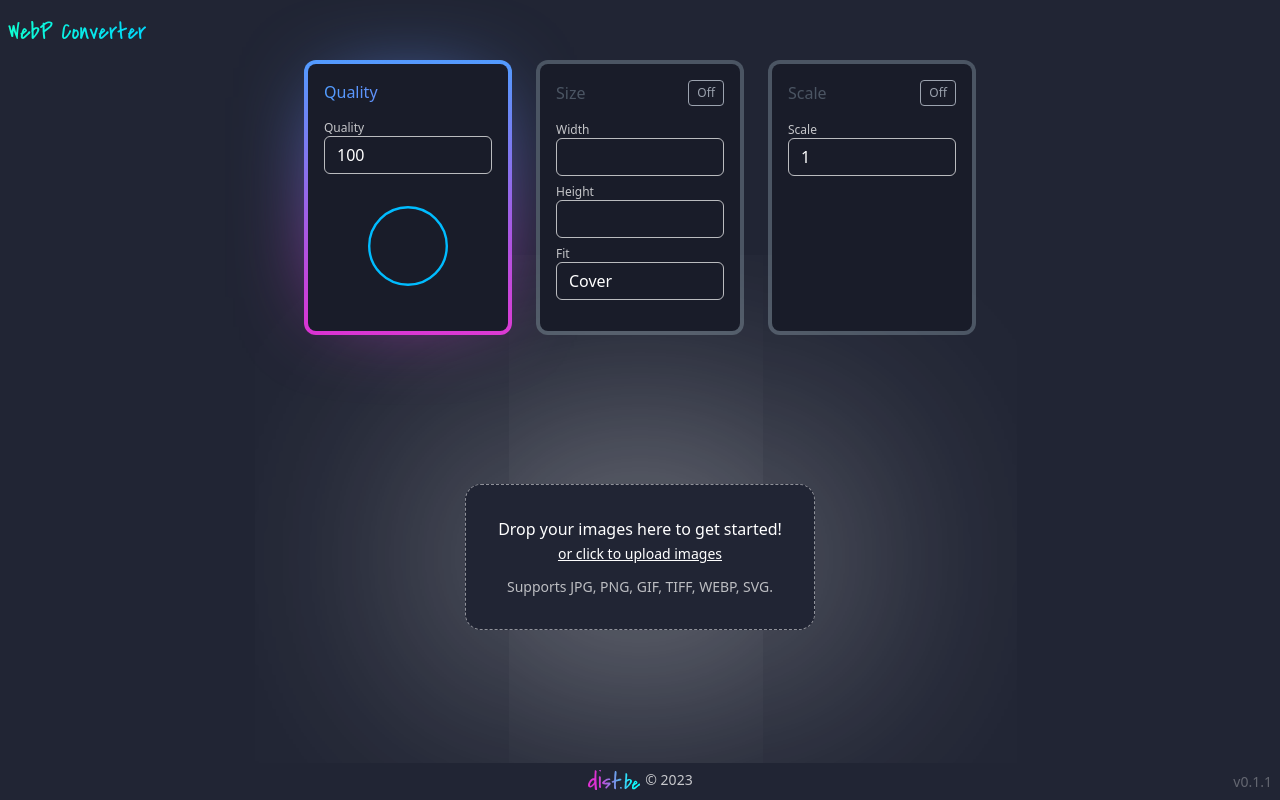
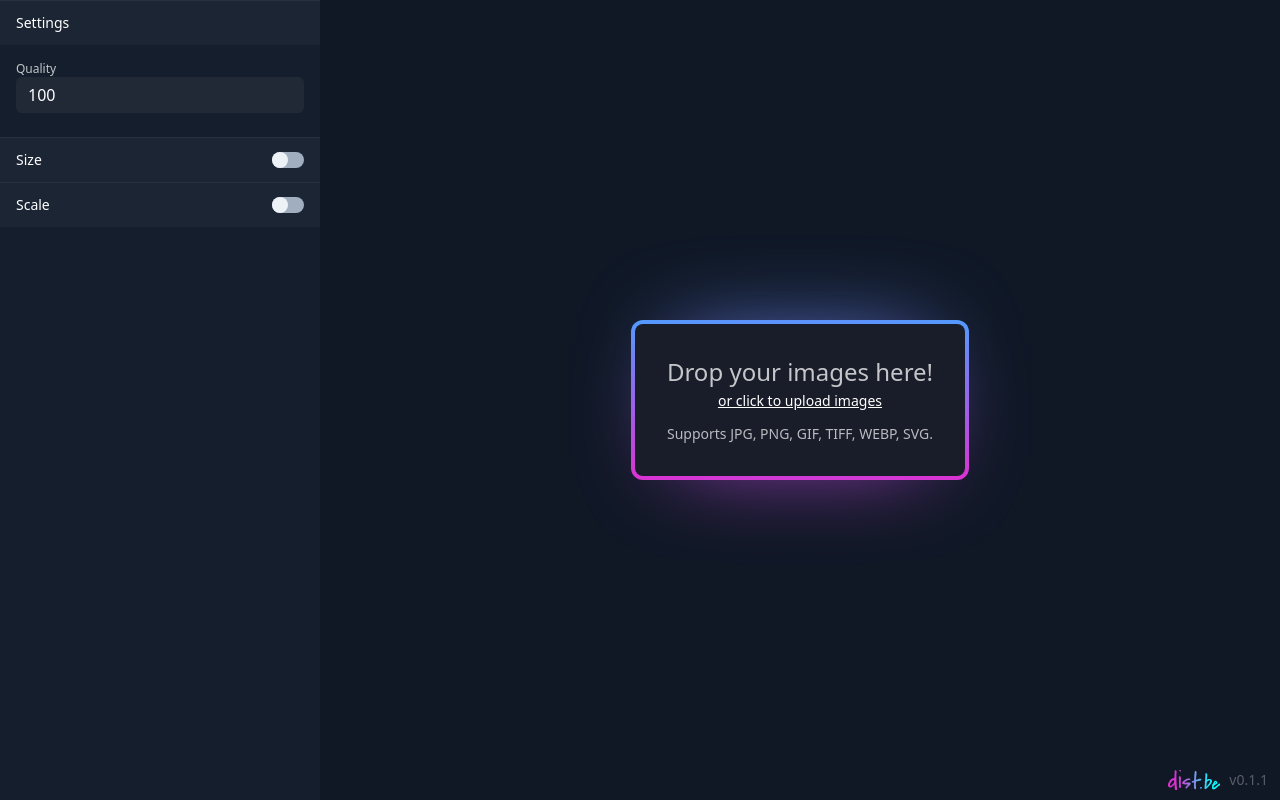
Before and after one commit to distbe/webp, a SvelteKit app: page / in a window 1280 px wide. Built offline with nearby package versions, Linux system fonts and the light colour scheme.

Commit message:
feat: redesign

```diff
--- a/src/assets/css/app.css
+++ b/src/assets/css/app.css
@@ -5,5 +5,5 @@
 @tailwind utilities;
 
 body {
-  background: #212534;
+  @apply bg-[#101826];
 }
--- a/src/components/Card.svelte
+++ b/src/components/Card.svelte
@@ -1,157 +1,35 @@
 <script lang="ts">
+  import InputSwitch from './InputSwitch.svelte';
+
   export let disabled = false;
   export let on = false;
   export let title: string;
-  export let color = 1;
-
-  function toggle() {
-    if (disabled) {
-      return;
-    }
-    on = !on;
-  }
 </script>
 
-<div
-  class="card"
-  class:card--on={on}
-  class:card--off={!on}
-  class:card--color1={color === 1}
-  class:card--color2={color === 2}
-  class:card--color3={color === 3}
->
+<div class="card">
   <dvi class="card__header">
     <h3 class="card__title">{title}</h3>
     {#if !disabled}
-      <button class="card__toggle" on:click|preventDefault={toggle}>{on ? 'On' : 'Off'}</button>
+      <InputSwitch bind:value={on} />
     {/if}
   </dvi>
-  <div class="card__body">
-    <slot />
-  </div>
+  {#if on}
+    <div class="card__body">
+      <slot />
+    </div>
+  {/if}
 </div>
 
-<!--
-  ref. https://codepen.io/gayane-gasparyan/pen/jOmaBQK Card Blink
--->
 <style>
-  @property --rotate {
-    syntax: '<angle>';
-    initial-value: 0deg;
-    inherits: false;
+  .card {
   }
-
-  .card {
-    @apply relative block aspect-[3/4] w-[200px] p-4 space-y-4;
-    background: #191c29;
-    border-radius: 8px;
+  .card__header {
+    @apply flex items-center justify-between  px-4 py-3 bg-[#1B2533] border-t border-white border-opacity-5 select-none;
   }
-  .card::before {
-    @apply -inset-[4px];
-    content: '';
-    border-radius: 12px;
-    position: absolute;
-    z-index: -1;
+  .card__title {
+    @apply text-white text-sm;
   }
-
-  .card--on.card::before {
-    animation: rotate 5s linear infinite;
-  }
-  .card--color1.card--on.card::before {
-    background-image: linear-gradient(var(--rotate), #dd31d2, #519cff);
-  }
-  .card--color2.card--on.card::before {
-    background-image: linear-gradient(var(--rotate), #519cff, #00d5ff);
-  }
-  .card--color3.card--on.card::before {
-    background-image: linear-gradient(var(--rotate), #00d5ff, #0fffd3);
-  }
-
-  .card--off.card::before {
-    @apply bg-gray-600;
-  }
-
-  .card::after {
-    position: absolute;
-    content: '';
-    top: 0;
-    left: 0;
-    right: 0;
-    height: 100%;
-    z-index: -1;
-  }
-
-  .card--on.card::after {
-    transform: scale(0.75);
-    filter: blur(60px);
-    animation: rotate 5s linear infinite;
-  }
-
-  .card--color1.card--on.card::after {
-    background-image: linear-gradient(var(--rotate), #dd31d2, #519cff);
-  }
-
-  .card--color2.card--on.card::after {
-    background-image: linear-gradient(var(--rotate), #519cff, #00d5ff);
-  }
-
-  .card--color3.card--on.card::after {
-    background-image: linear-gradient(var(--rotate), #00d5ff #0fffd3);
-  }
-
-  .card__header {
-    @apply flex items-center justify-between;
-  }
-
-  .card__title {
-  }
-
-  .card--on .card__title {
-    color: transparent;
-    background-size: 1000px 100%;
-    animation: text 5s linear infinite;
-    background-clip: text;
-    -webkit-background-clip: text;
-  }
-  .card--color1.card--on .card__title {
-    background-image: linear-gradient(to left, #519cff, #dd31d2, #519cff);
-  }
-  .card--color2.card--on .card__title {
-    background-image: linear-gradient(to left, #00d5ff, #519cff, #00d5ff);
-  }
-  .card--color3.card--on .card__title {
-    background-image: linear-gradient(to left, #0fffd3, #00d5ff, #0fffd3);
-  }
-
-  .card--off .card__title {
-    @apply text-gray-600;
-  }
-
-  .card__toggle {
-    @apply border  rounded px-2 py-1 text-xs;
-  }
-  .card--on .card__toggle {
-    @apply border-green-400 text-green-400;
-  }
-  .card--off .card__toggle {
-    @apply border-gray-400 text-gray-400;
-  }
-
-  @keyframes text {
-    0% {
-      background-position-x: 0;
-    }
-    100% {
-      background-position-x: 1000px;
-    }
-  }
-
-  @keyframes rotate {
-    0% {
-      --rotate: 0deg;
-    }
-    100% {
-      --rotate: 360deg;
-    }
+  .card__body {
+    @apply p-4 pb-6 bg-[#151E2C];
   }
 </style>
--- a/src/components/InputGroup.svelte
+++ b/src/components/InputGroup.svelte
@@ -9,7 +9,7 @@
 
 <style>
   .input-group {
-    @apply w-full space-y-0.5;
+    @apply w-full space-y-1;
   }
   .input-group__label {
     @apply text-xs text-white text-opacity-75;
--- a/src/components/InputNumber.svelte
+++ b/src/components/InputNumber.svelte
@@ -24,7 +24,7 @@
 
 <style>
   .input-number {
-    @apply border border-white rounded-md w-full py-2 px-3 text-white leading-tight bg-transparent border-opacity-70 outline-none;
+    @apply rounded-md w-full py-2 px-3 text-white leading-tight bg-white bg-opacity-5 outline-none;
   }
   .input-number:focus {
     @apply ring-blue ring-2;
--- a/src/components/InputSelect.svelte
+++ b/src/components/InputSelect.svelte
@@ -25,7 +25,7 @@
 
 <style>
   .input-select {
-    @apply border border-white rounded-md w-full py-2 px-3 text-white leading-tight bg-transparent border-opacity-70 outline-none appearance-none;
+    @apply rounded-md w-full py-2 px-3 text-white leading-tight bg-white bg-opacity-5 outline-none appearance-none;
   }
   .input-select:focus {
     @apply ring-blue ring-2;
--- /dev/null
+++ b/src/components/InputSwitch.svelte
@@ -0,0 +1,27 @@
+<script lang="ts">
+  export let value: boolean = false;
+
+  function onClick() {
+    value = !value;
+  }
+</script>
+
+<div class="input-switch" on:click={onClick} class:input-switch--on={value}>
+  <div class="input-switch__control" />
+</div>
+
+<style>
+  .input-switch {
+    @apply w-8 h-4 bg-gray-500 rounded-full relative transition-colors cursor-pointer;
+  }
+  .input-switch__control {
+    @apply w-4 h-4 bg-gray-200 rounded-full absolute top-0 left-0 transition-transform;
+  }
+  .input-switch.input-switch--on {
+    @apply bg-blue;
+  }
+
+  .input-switch.input-switch--on .input-switch__control {
+    transform: translateX(100%);
+  }
+</style>
--- a/src/routes/+layout.svelte
+++ b/src/routes/+layout.svelte
@@ -1,53 +1,10 @@
 <script>
   import '$assets/css/app.css';
-  import logo from '$assets/images/logo.svg';
-  import { page } from '$app/stores';
-
-  const version = VERSION;
 </script>
 
-<div class="flex flex-col min-h-screen h-px">
-  <header class="sticky py-4 flex-none">
-    <div class="w-full container px-2 mx-auto flex justify-between">
-      <a href="/" class="brand">WebP Converter</a>
-    </div>
-  </header>
-
-  <main class="flex-1">
-    <slot />
-  </main>
-
-  <footer class="relative">
-    <div class="container mx-auto px-4 flex justify-center py-2">
-      <div class="flex items-center gap-x-1">
-        <a href="https://github.com/distbe" target="_blank" rel="noopener noreferrer"
-          ><img src={logo} alt="dist.be" class="w-[54px] h-[24px]" /></a
-        >
-        <div class="text-white font-light text-sm text-opacity-75">&copy; 2023</div>
-      </div>
-      <div class="absolute right-0 bottom-0 p-2 text-sm text-white text-opacity-30 select-none">
-        v{version}
-      </div>
-    </div>
-  </footer>
+<div class="min-h-screen h-px">
+  <slot />
 </div>
 
 <style>
-  .brand {
-    @apply text-2xl text-transparent;
-    font-family: 'Covered By Your Grace', cursive;
-    background-image: linear-gradient(to left, #519cff, #00d5ff, #0fffd3, #00d5ff, #519cff);
-    background-size: 600px 100%;
-    background-clip: text;
-    animation: text 10s linear infinite;
-  }
-
-  @keyframes text {
-    0% {
-      background-position-x: 0;
-    }
-    100% {
-      background-position-x: 600px;
-    }
-  }
 </style>
--- a/src/routes/+page.svelte
+++ b/src/routes/+page.svelte
@@ -11,6 +11,10 @@
   import { download } from '$lib/utils/blob';
   import { loadVips, resize, type Fit } from '$lib/utils/vips';
   import { svgToBlob } from '$lib/utils/svg';
+
+  import logo from '$assets/images/logo.svg';
+
+  const version = VERSION;
 
   type InlineResult = [
     filename: string,
@@ -174,49 +178,21 @@
   }
 </script>
 
-<svelte:head>
-  <title>WebP converter by dist.be</title>
-  <meta
-    name="description"
-    content="Convert Images to WebP for Faster Loading and Better User Experience. Start Optimizing Today!"
-  />
-
-  <link rel="apple-touch-icon" sizes="57x57" href="/apple-icon-57x57.png" />
-  <link rel="apple-touch-icon" sizes="60x60" href="/apple-icon-60x60.png" />
-  <link rel="apple-touch-icon" sizes="72x72" href="/apple-icon-72x72.png" />
-  <link rel="apple-touch-icon" sizes="76x76" href="/apple-icon-76x76.png" />
-  <link rel="apple-touch-icon" sizes="114x114" href="/apple-icon-114x114.png" />
-  <link rel="apple-touch-icon" sizes="120x120" href="/apple-icon-120x120.png" />
-  <link rel="apple-touch-icon" sizes="144x144" href="/apple-icon-144x144.png" />
-  <link rel="apple-touch-icon" sizes="152x152" href="/apple-icon-152x152.png" />
-  <link rel="apple-touch-icon" sizes="180x180" href="/apple-icon-180x180.png" />
-  <link rel="icon" type="image/png" sizes="192x192" href="/android-icon-192x192.png" />
-  <link rel="icon" type="image/png" sizes="32x32" href="/favicon-32x32.png" />
-  <link rel="icon" type="image/png" sizes="96x96" href="/favicon-96x96.png" />
-  <link rel="icon" type="image/png" sizes="16x16" href="/favicon-16x16.png" />
-  <link rel="manifest" href="/manifest.json" />
-  <meta name="msapplication-TileColor" content="#ffffff" />
-  <meta name="msapplication-TileImage" content="/ms-icon-144x144.png" />
-  <meta name="theme-color" content="#ffffff" />
-</svelte:head>
 <svelte:body on:dragenter|preventDefault|stopPropagation={onDragEnter} />
 
-<div class="flex flex-col h-full gap-y-6">
-  <section>
-    <div class="container mx-auto px-4">
-      <div class="flex gap-8 items-center justify-center flex-wrap">
-        <Card title="Quality" on={true} disabled>
+<div class="flex h-full">
+  <aside class="flex-[320px] flex-grow-0 flex-shrink-0 bg-[#151E2C] flex flex-col">
+    <div class="flex-1">
+      <div class="">
+        <Card title="Settings" on={true} disabled>
           <InputGroup label="Quality">
             <div class="space-y-4">
               <InputNumber bind:value={inputQuality} max={100} min={0} step={1} />
-              <div class="w-28 mx-auto">
-                <InputKnob bind:value={inputQuality} max={100} min={0} />
-              </div>
             </div>
           </InputGroup>
         </Card>
-        <Card title="Size" bind:on={onSize} color={2}>
-          <div class="space-y-2">
+        <Card title="Size" bind:on={onSize}>
+          <div class="space-y-3">
             <InputGroup label="Width">
               <InputNumber bind:value={inputWidth} min={0} step={1} />
             </InputGroup>
@@ -231,7 +207,7 @@
             </InputGroup>
           </div>
         </Card>
-        <Card title="Scale" bind:on={onScale} color={3}>
+        <Card title="Scale" bind:on={onScale}>
           <div class="space-y-2">
             <InputGroup label="Scale">
               <InputNumber bind:value={inputScale} min={0} />
@@ -240,7 +216,8 @@
         </Card>
       </div>
     </div>
-  </section>
+  </aside>
+  <main class="flex-1 flex-col flex">
     <section class="flex-1 flex items-center justify-center">
       {#if loading}
         <div class="text-white font-light text-center">
@@ -261,8 +238,8 @@
           {/if}
           <div class="space-y-3">
             <div>
-            <div class="text-white font-light text-center">
-              Drop your images here to get started!
+              <div class="text-white text-opacity-75 font-light text-center text-2xl">
+                Drop your images here!
               </div>
               <div class="text-center">
                 <button
@@ -278,6 +255,15 @@
         </div>
       {/if}
     </section>
+    <footer class="relative">
+      <div class="absolute right-0 bottom-0 py-2 px-3 flex items-center gap-x-2">
+        <a href="https://github.com/distbe" target="_blank" rel="noopener noreferrer"
+          ><img src={logo} alt="dist.be" class="w-[54px] h-[24px]" /></a
+        >
+        <div class="text-sm text-white text-opacity-30">v{version}</div>
+      </div>
+    </footer>
+  </main>
 </div>
 {#if isDragging}
   <div
@@ -289,8 +275,47 @@
 {/if}
 
 <style>
+  @property --rotate {
+    syntax: '<angle>';
+    initial-value: 0deg;
+    inherits: false;
+  }
+
   .dropzone {
-    @apply p-8 rounded-2xl border border-dashed border-white border-opacity-50;
-    box-shadow: 0 0 75vmin rgba(255, 255, 255, 0.75);
+    @apply relative p-8;
+    background: #191c29;
+    border-radius: 8px;
+  }
+
+  .dropzone::before {
+    @apply -inset-[4px];
+    content: '';
+    border-radius: 12px;
+    position: absolute;
+    z-index: -1;
+    animation: rotate 5s linear infinite;
+    background-image: linear-gradient(var(--rotate), #dd31d2, #519cff);
+  }
+  .dropzone::after {
+    position: absolute;
+    content: '';
+    top: 0;
+    left: 0;
+    right: 0;
+    height: 100%;
+    z-index: -1;
+    transform: scale(0.75);
+    filter: blur(60px);
+    animation: rotate 5s linear infinite;
+    background-image: linear-gradient(var(--rotate), #dd31d2, #519cff);
+  }
+
+  @keyframes rotate {
+    0% {
+      --rotate: 0deg;
+    }
+    100% {
+      --rotate: 360deg;
+    }
   }
 </style>
--- a/tailwind.config.cjs
+++ b/tailwind.config.cjs
@@ -12,6 +12,17 @@ module.exports = {
         purple: "rgb(221,49,210)", // #DD31D2
         blue: 'rgb(0, 188, 255)', // #00bcff
         cyan: "rgb(15,251,255)", // #0FFBFF
+        gray: {
+          100: "#f7fafc",
+          200: "#edf2f7",
+          300: "#e2e8f0",
+          400: "#cbd5e0",
+          500: "#a0aec0",
+          600: "#718096",
+          700: "#4a5568",
+          800: "#212534", // 212534
+          900: "#191c29",
+        },
       },
     },
   },
```
Also changed, not shown: src/app.html (+24 -0 lines). Lines whose indentation alone changed are shown as unchanged.
